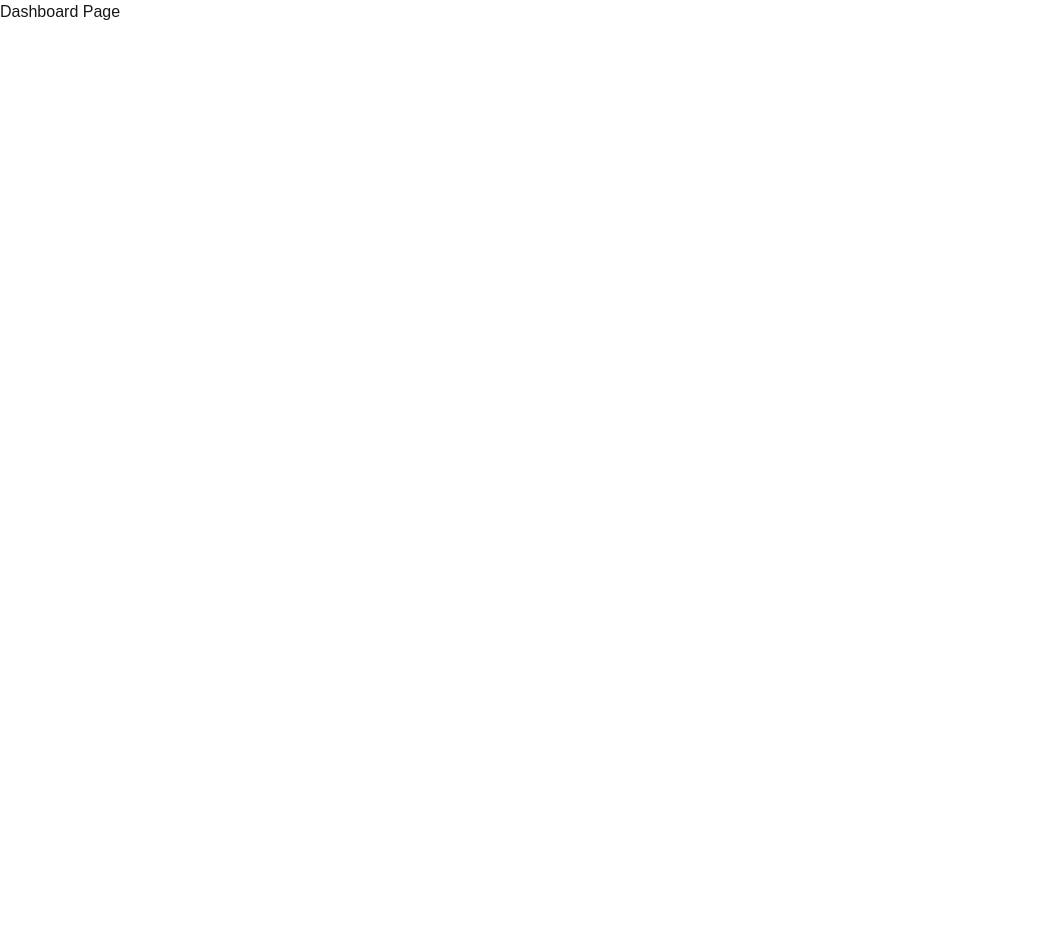
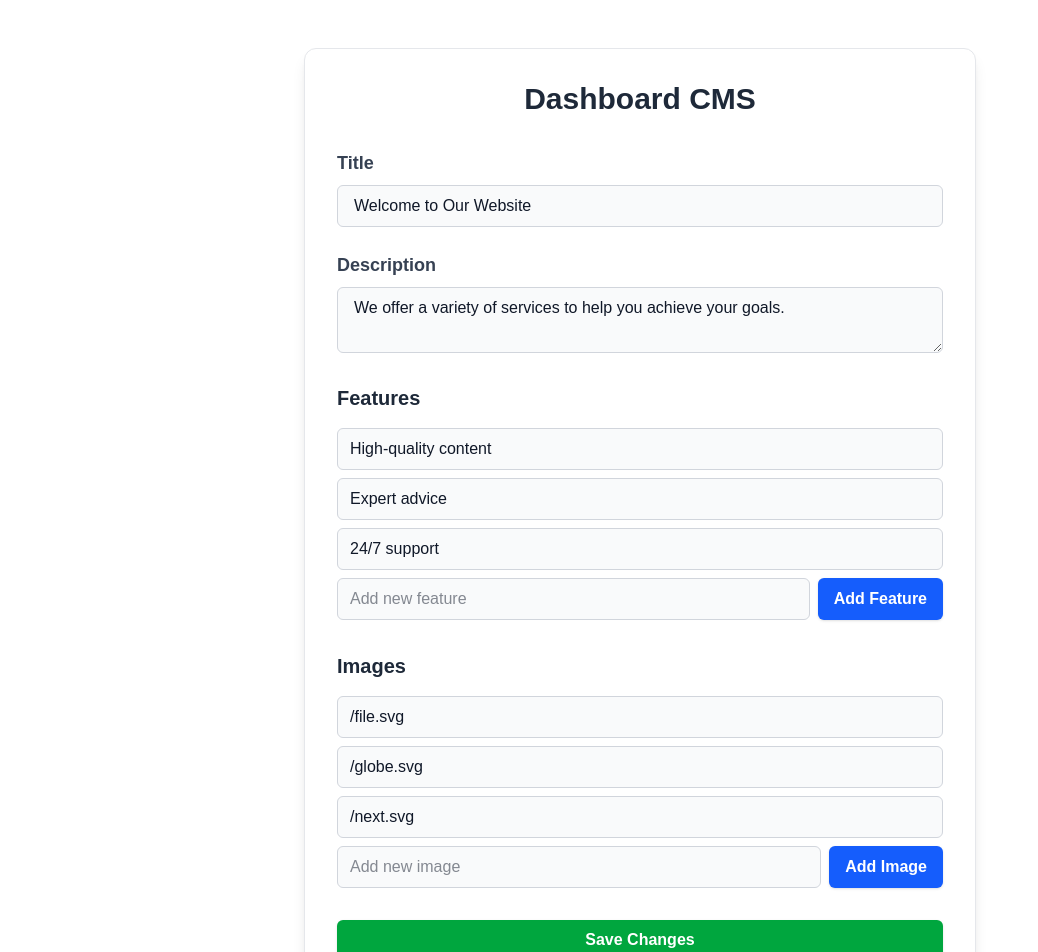
Before and after one commit to RajnishXCode/CMS, a Next.js app: page /dashboard in a window 1280 px wide. Shown: the top 952 px of the page, without its empty margins (0-1038 px from the left). Before the commit the page ends 800 px from the top, so only its background shows below. Built offline with nearby package versions, Linux system fonts and the light colour scheme; no server answers.

Commit message:
Implement dashboard page UI with existing data display

```diff
--- a/API/commit.ts
+++ b/API/commit.ts
@@ -1 +1,43 @@
 // server-less func to commit changes
+// app/api/commit/route.ts
+import { NextRequest, NextResponse } from 'next/server';
+
+export async function POST(req: NextRequest) {
+  try {
+    const { data } = await req.json();
+    const repo = 'your-username/your-repo';
+    const path = 'homepage.json';
+    const token = process.env.GITHUB_PAT;
+
+    // 1️⃣ Get current file SHA
+    const getFile = await fetch(`https://api.github.com/repos/${repo}/contents/${path}`, {
+      headers: { Authorization: `token ${token}` },
+    });
+    const fileData = await getFile.json();
+    const sha = fileData.sha;
+
+    // 2️⃣ Update file
+    const response = await fetch(`https://api.github.com/repos/${repo}/contents/${path}`, {
+      method: 'PUT',
+      headers: {
+        Authorization: `token ${token}`,
+        'Content-Type': 'application/json',
+      },
+      body: JSON.stringify({
+        message: 'Update homepage.json via CMS',
+        content: Buffer.from(JSON.stringify(data, null, 2)).toString('base64'),
+        sha,
+      }),
+    });
+
+    if (!response.ok) {
+      const err = await response.json();
+      return NextResponse.json({ success: false, message: JSON.stringify(err) }, { status: 500 });
+    }
+
+    return NextResponse.json({ success: true, message: 'Changes saved to GitHub!' });
+  } catch (error) {
+    console.error(error);
+    return NextResponse.json({ success: false, message: 'Server error' }, { status: 500 });
+  }
+}
--- a/src/app/dashboard/page.tsx
+++ b/src/app/dashboard/page.tsx
@@ -1,9 +1,166 @@
-import React from 'react'
+// app/dashboard/page.tsx
+'use client';
 
-function DashboardPage() {
-  return (
-    <div>Dashboard Page</div>
-  )
+import React, { useEffect, useState } from 'react';
+import homepageData from '../../../assets/homepage.json'
+
+interface Button {
+  text: string;
+  link: string;
 }
 
-export default DashboardPage;
+interface HomepageData {
+  title: string;
+  description: string;
+  features: string[];
+  images: string[];
+  buttons: Button[];
+}
+
+export default function DashboardPage() {
+  const [data, setData] = useState<HomepageData | null>(homepageData);
+  const [newFeature, setNewFeature] = useState('');
+  const [newImage, setNewImage] = useState('');
+  const [loading, setLoading] = useState(false);
+
+  // Fetch JSON data
+  useEffect(() => {
+    fetch('/assets/homepage.json')
+      .then(res => res.json())
+      .then(data => setData(data))
+      .catch(console.error);
+  }, []);
+
+  // Add new feature
+  const addFeature = () => {
+    if (!data) return;
+    const updated = { ...data, features: [...data.features, newFeature] };
+    setData(updated);
+    setNewFeature('');
+  };
+
+  // Add new image
+  const addImage = () => {
+    if (!data) return;
+    const updated = { ...data, images: [...data.images, newImage] };
+    setData(updated);
+    setNewImage('');
+  };
+
+  // Save changes
+  const saveChanges = async () => {
+    if (!data) return;
+    setLoading(true);
+    try {
+      const res = await fetch('/api/commit', {
+        method: 'POST',
+        headers: { 'Content-Type': 'application/json' },
+        body: JSON.stringify({ data }),
+      });
+      const result = await res.json();
+      alert(result.message);
+    } catch (err) {
+      console.error(err);
+      alert('Failed to save changes.');
+    }
+    setLoading(false);
+  };
+
+  if (!data) return <div>Loading...</div>;
+
+  return (
+    <div className="max-w-2xl mx-auto mt-12 p-8 bg-white dark:bg-gray-900 rounded-xl shadow-lg border border-gray-200 dark:border-gray-800">
+      <h1 className="text-3xl font-bold mb-8 text-center text-gray-800 dark:text-gray-100">Dashboard CMS</h1>
+      <div className="mb-6">
+        <label className="block text-lg font-semibold text-gray-700 dark:text-gray-200 mb-2">Title</label>
+        <input
+          className="w-full px-4 py-2 rounded-md border border-gray-300 dark:border-gray-700 bg-gray-50 dark:bg-gray-800 text-gray-900 dark:text-gray-100 focus:outline-none focus:ring-2 focus:ring-blue-500"
+          value={data.title}
+          onChange={e => setData({ ...data, title: e.target.value })}
+          placeholder="Edit title"
+        />
+      </div>
+      <div className="mb-6">
+        <label className="block text-lg font-semibold text-gray-700 dark:text-gray-200 mb-2">Description</label>
+        <textarea
+          className="w-full px-4 py-2 rounded-md border border-gray-300 dark:border-gray-700 bg-gray-50 dark:bg-gray-800 text-gray-900 dark:text-gray-100 focus:outline-none focus:ring-2 focus:ring-blue-500"
+          value={data.description}
+          onChange={e => setData({ ...data, description: e.target.value })}
+        />
+      </div>
+      <div className="mb-8">
+        <h3 className="text-xl font-bold text-gray-800 dark:text-gray-100 mb-4">Features</h3>
+        <ul className="space-y-2 mb-2">
+          {data.features.map((f, i) => (
+            <li key={i} className="flex gap-2 items-center">
+              <input
+                className="flex-1 px-3 py-2 rounded-md border border-gray-300 dark:border-gray-700 bg-gray-50 dark:bg-gray-800 text-gray-900 dark:text-gray-100 focus:outline-none focus:ring-2 focus:ring-blue-500"
+                value={f}
+                onChange={e => {
+                  const updatedFeatures = [...data.features];
+                  updatedFeatures[i] = e.target.value;
+                  setData({ ...data, features: updatedFeatures });
+                }}
+              />
+            </li>
+          ))}
+        </ul>
+        <div className="flex gap-2">
+          <input
+            className="flex-1 px-3 py-2 rounded-md border border-gray-300 dark:border-gray-700 bg-gray-50 dark:bg-gray-800 text-gray-900 dark:text-gray-100 focus:outline-none focus:ring-2 focus:ring-blue-500"
+            value={newFeature}
+            onChange={e => setNewFeature(e.target.value)}
+            placeholder="Add new feature"
+          />
+          <button
+            className="px-4 py-2 bg-blue-600 hover:bg-blue-700 text-white rounded-md font-semibold shadow"
+            onClick={addFeature}
+          >
+            Add Feature
+          </button>
+        </div>
+      </div>
+      <div className="mb-8">
+        <h3 className="text-xl font-bold text-gray-800 dark:text-gray-100 mb-4">Images</h3>
+        <ul className="space-y-2 mb-2">
+          {data.images.map((img, i) => (
+            <li key={i} className="flex gap-2 items-center">
+              <input
+                className="flex-1 px-3 py-2 rounded-md border border-gray-300 dark:border-gray-700 bg-gray-50 dark:bg-gray-800 text-gray-900 dark:text-gray-100 focus:outline-none focus:ring-2 focus:ring-blue-500"
+                value={img}
+                onChange={e => {
+                  const updatedImages = [...data.images];
+                  updatedImages[i] = e.target.value;
+                  setData({ ...data, images: updatedImages });
+                }}
+              />
+            </li>
+          ))}
+        </ul>
+        <div className="flex gap-2">
+          <input
+            className="flex-1 px-3 py-2 rounded-md border border-gray-300 dark:border-gray-700 bg-gray-50 dark:bg-gray-800 text-gray-900 dark:text-gray-100 focus:outline-none focus:ring-2 focus:ring-blue-500"
+            value={newImage}
+            onChange={e => setNewImage(e.target.value)}
+            placeholder="Add new image"
+          />
+          <button
+            className="px-4 py-2 bg-blue-600 hover:bg-blue-700 text-white rounded-md font-semibold shadow"
+            onClick={addImage}
+          >
+            Add Image
+          </button>
+        </div>
+      </div>
+      <div className="mt-8 text-center">
+        <button
+          className="w-full px-4 py-2 bg-green-600 hover:bg-green-700 text-white rounded-md font-bold shadow"
+          onClick={saveChanges}
+          disabled={loading}
+        >
+          {loading ? 'Saving...' : 'Save Changes'}
+        </button>
+      </div>
+    </div>
+  );
+}
```
